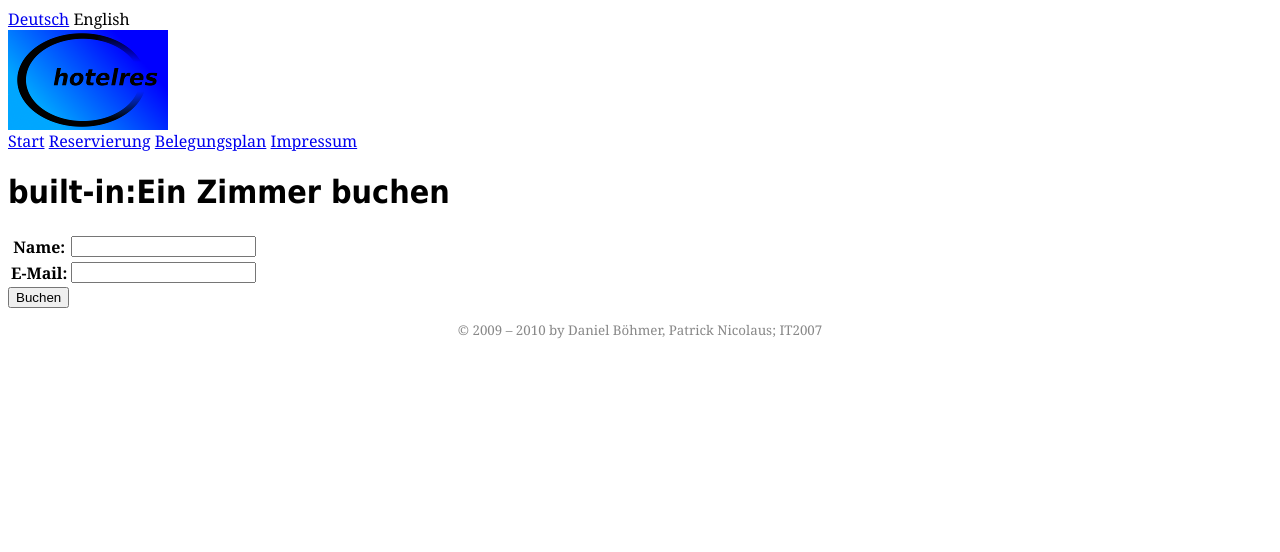
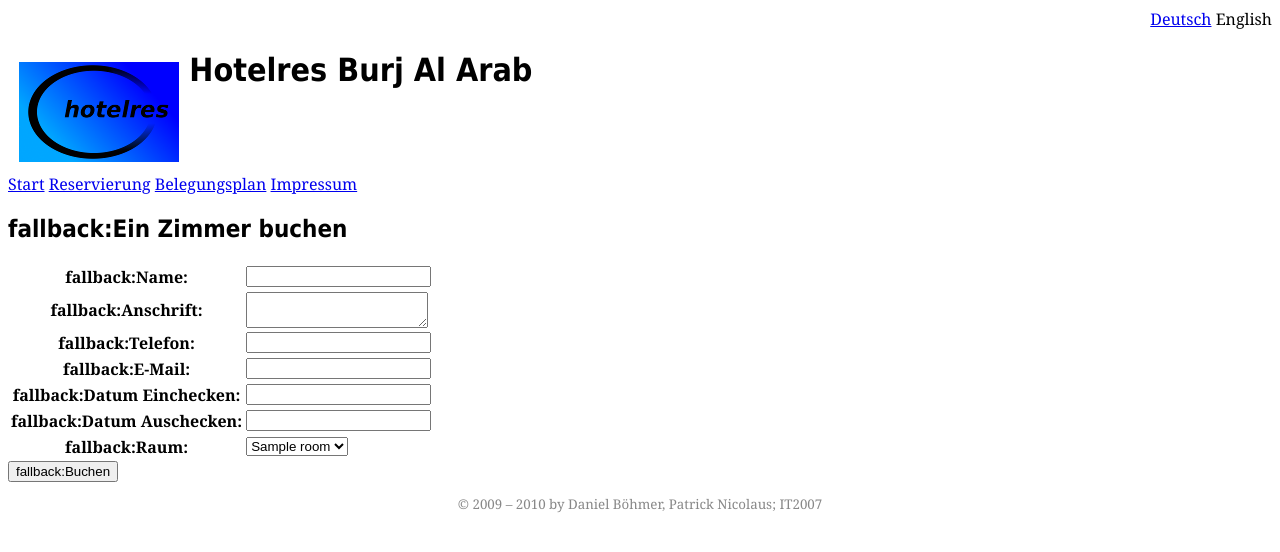
Before and after one commit to dboehmer/hotelres, a PHP site: page /booking.php?language=en in a window 1280 px wide. Shown: the top 552 px of the page. Run offline with PHP 8.4, Linux system fonts and the light colour scheme; tables that the repository leaves empty hold one stand-in row (values such as "Sample post"); lists and menus that the app fills with data are empty.

Commit message:
Minor changes in several files

```diff
--- a/booking.php
+++ b/booking.php
@@ -11,14 +11,43 @@ include('include/header.inc');
 <form action="booking.php" method="post">
 
 <table>
-<tr><th>Name:</th>
-<th><input type="text" name="name"></th></tr>
+<tr><th><? echo t("Name");?>:</th>
+<td><input type="text" name="name"></td></tr>
 
-<tr><th>E-Mail:</th>
-<th><input type="text" name="email"></th></tr>
+<tr><th><? echo t("Anschrift");?>:</th>
+<td><textarea name="address"></textarea></td></tr>
+
+<tr><th><? echo t("Telefon");?>:</th>
+<td><input type="text" name="phone"></td></tr>
+
+<tr><th><? echo t("E-Mail");?>:</th>
+<td><input type="text" name="email"></td></tr>
+
+
+<tr><th><? echo t("Datum Einchecken");?>:</th>
+<td><input type="text" name="startdate"></td></tr>
+
+<tr><th><? echo t("Datum Auschecken");?>:</th>
+<td><input type="text" name="enddate"></td></tr>
+
+
+<tr><th><? echo t("Raum");?>:</th>
+<td><select name="room" size="1">
+
+<?php
+$rooms = good_query_table("SELECT id, name  FROM rooms",2);
+echo $rooms;
+foreach($rooms as $room)
+	{
+		echo '<option value="' . $room['id'] . '">' . $room['name'] . '</option>';
+	}
+?>
+
+</select></td></tr>
+
 </table>
 
-<input type="submit" value="Buchen">
+<input type="submit" value="<? echo t("Buchen");?>">
 </form>
 
 
--- a/css/screen.css
+++ b/css/screen.css
@@ -3,9 +3,11 @@ body {font-family:'georgia';font-size:12pt;}
 
 h1,h2,h3 {font-family:'tahoma';}
 
+a img {border-style:none;}
 
 // DEBUG LINE: makes every writings green
 //body {color:#0f0;}
 
+div#language {text-align:right;}
 
 div#footer {color:#888;font-size:10pt; text-align:center;}
--- a/imprint.php
+++ b/imprint.php
@@ -15,6 +15,9 @@ echo "<p>".t("Dieses Projekt wurde im Rahmen eines BA-Studiums erstellt von")."<
 <li>Patrick Nicolaus</li>
 </ul>
 
+<h3>Anschrift</h3>
+<p>Staatliche Berufsakademie Leipzig<br/>Schönauer Straße 113a<br/>0xxxx Leipzig</p>
+
 <?php
 
 echo "<p>".t("aus der Seminargruppe IT2007.")."</p>";
--- a/include/header.inc
+++ b/include/header.inc
@@ -19,6 +19,10 @@ elseif (!$_SESSION['language'] && $LANGUAGE)
 include_once("include/db.inc");
 include_once("include/functions.inc");
 include_once("include/i18n.inc");
+
+
+// establish database connection
+good_connect("daniel-boehmer.de", "d00cbbb6", "qompdqtS92dw2FMn", "d00cbbb6");
 
 
 // XHTML header
@@ -51,10 +55,11 @@ foreach ($langs as $lang => $language)
 	}
 echo '</div>';
 
-echo '<div><a href="index.php"><img src="images/logo_small.png" /></a>';
+echo '<div><a href="index.php"><img src="images/logo_small.png" style="float:left;margin:8pt;" /></a>';
+echo '<h1>Hotelres Burj Al Arab</h1></div>';
 
 // main navigation bar
-echo '<div><a href="index.php">Start</a>
+echo '<div style="clear:both"><a href="index.php">Start</a>
 	    <a href="booking.php">Reservierung</a>
 	    <a href="schedule.php">Belegungsplan</a>
 	    <a href="imprint.php">Impressum</a>
@@ -62,6 +67,6 @@ echo '<div><a href="index.php">Start</a>
 
 
 // main headline on the website -- $PAGE_HEADLINE *must* be defined in the .php file!
-echo "<h1>" . t($PAGE_HEADLINE) . "</h1></div>";
+echo "<h2>" . t($PAGE_HEADLINE) . "</h2></div>";
 
 ?>
--- a/include/i18n.inc
+++ b/include/i18n.inc
@@ -25,7 +25,7 @@ function t($text, $language=false)
 					$language="built-in";
 			}
 
-		if ($language == "built-in" or $language == "en")
+		if ($language == "built-in" or $language == "de")
 			{
 				return "built-in:$text";
 			}
```
Also changed, not shown: index.php (+6 -6 lines), schedule.php (+6 -6 lines).
